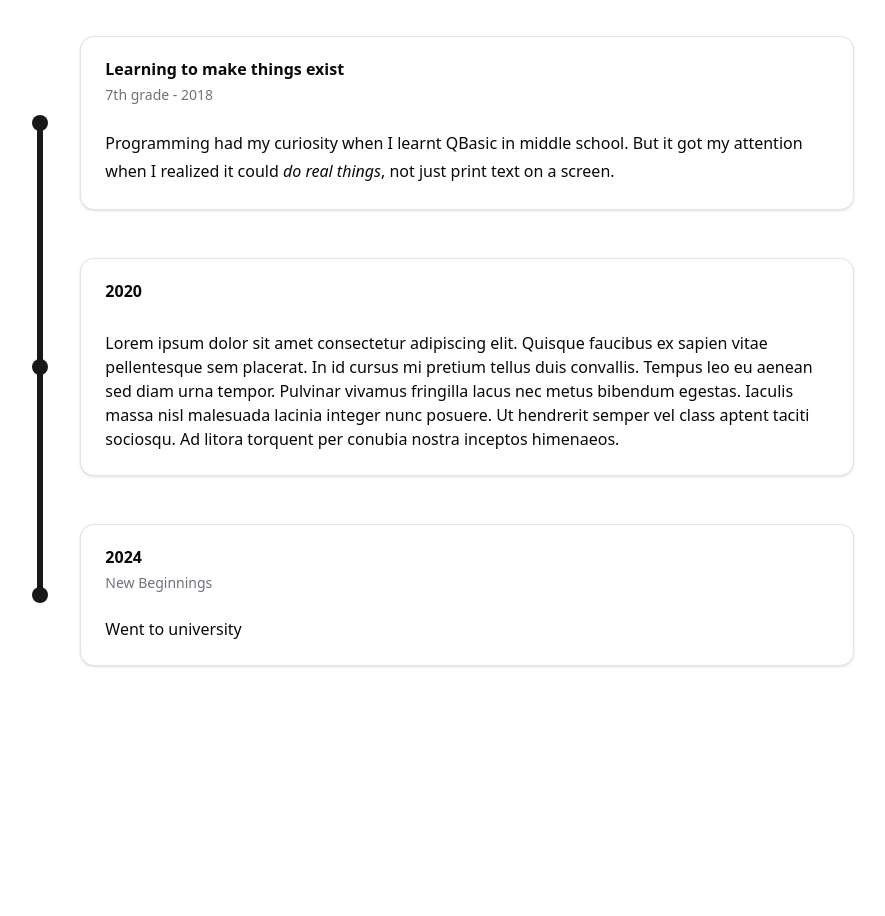
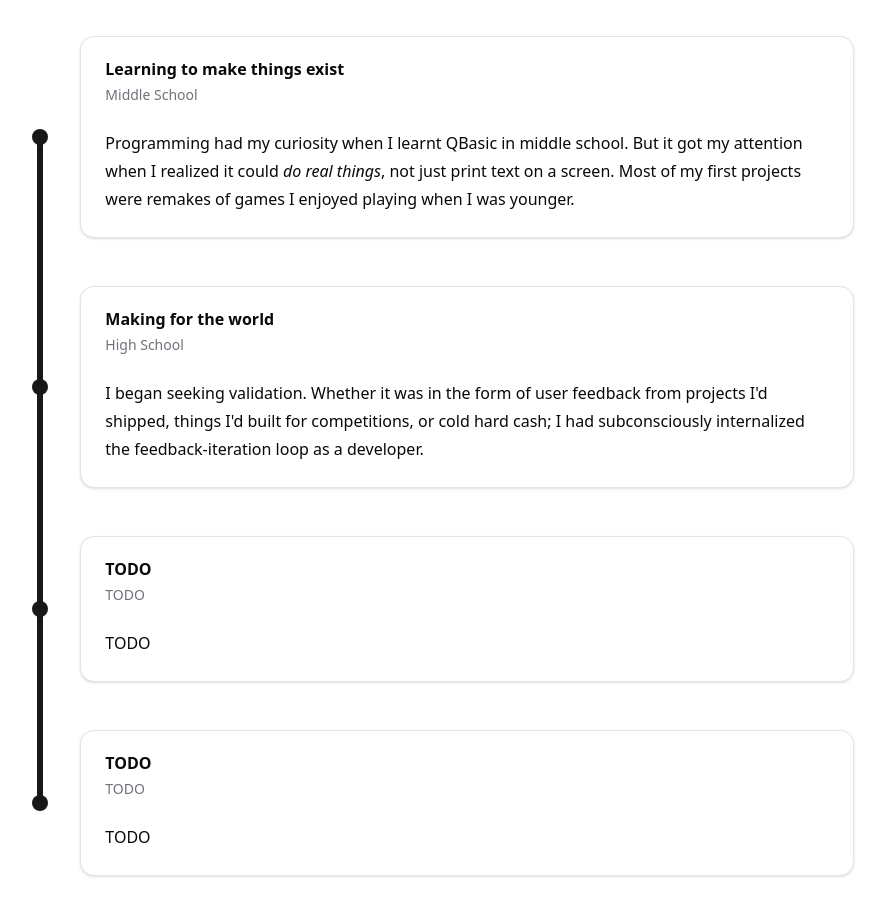
Before and after one commit to MysteryCoder456/rehatsingh.cv, a Next.js app: page / in a window 1280 px wide. Shown: the part 440-1356 px from the top of the page, without its empty margins (213-1098 px from the left). Before the commit the page ends 1202 px from the top, so only its background shows below. Built offline with nearby package versions, Linux system fonts and the light colour scheme.

Commit message:
feat: second timeline entry

```diff
--- a/app/page.tsx
+++ b/app/page.tsx
@@ -30,26 +30,33 @@ export default function Home() {
         <Timeline>
           <TimelineItem
             title="Learning to make things exist"
-            subtitle="7th grade - 2018"
+            subtitle="Middle School"
             position="first"
           >
             <p>
               Programming had my curiosity when I learnt QBasic in middle
               school. But it got my attention when I realized it could{" "}
-              <i>do real things</i>, not just print text on a screen.
+              <i>do real things</i>, not just print text on a screen. Most of my
+              first projects were remakes of games I enjoyed playing when I was
+              younger.
             </p>
           </TimelineItem>
-          <TimelineItem title="2020">
-            Lorem ipsum dolor sit amet consectetur adipiscing elit. Quisque
-            faucibus ex sapien vitae pellentesque sem placerat. In id cursus mi
-            pretium tellus duis convallis. Tempus leo eu aenean sed diam urna
-            tempor. Pulvinar vivamus fringilla lacus nec metus bibendum egestas.
-            Iaculis massa nisl malesuada lacinia integer nunc posuere. Ut
-            hendrerit semper vel class aptent taciti sociosqu. Ad litora
-            torquent per conubia nostra inceptos himenaeos.
+
+          <TimelineItem title="Making for the world" subtitle="High School">
+            <p>
+              I began seeking validation. Whether it was in the form of user
+              feedback from projects I'd shipped, things I'd built for
+              competitions, or cold hard cash; I had subconsciously internalized
+              the feedback-iteration loop as a developer.
+            </p>
           </TimelineItem>
-          <TimelineItem title="2024" subtitle="New Beginnings" position="last">
-            Went to university
+
+          <TimelineItem title="TODO" subtitle="TODO">
+            <p>TODO</p>
+          </TimelineItem>
+
+          <TimelineItem title="TODO" subtitle="TODO" position="last">
+            <p>TODO</p>
           </TimelineItem>
         </Timeline>
       </section>
--- a/src/components/timeline.tsx
+++ b/src/components/timeline.tsx
@@ -12,7 +12,7 @@ export function Timeline({ children }: { children: React.ReactNode }) {
 }
 
 export type TimelineItemProps = {
-  title: string;
+  title?: string;
   subtitle?: string;
   position?: "first" | "last";
   children: React.ReactNode;
@@ -39,10 +39,12 @@ export function TimelineItem({
       </div>
 
       <Card className="flex-1 my-6">
-        <CardHeader>
-          <CardTitle>{title}</CardTitle>
-          {subtitle && <CardDescription>{subtitle}</CardDescription>}
-        </CardHeader>
+        {(title || subtitle) && (
+          <CardHeader>
+            {title && <CardTitle>{title}</CardTitle>}
+            {subtitle && <CardDescription>{subtitle}</CardDescription>}
+          </CardHeader>
+        )}
         <CardContent>{children}</CardContent>
       </Card>
     </div>
```
